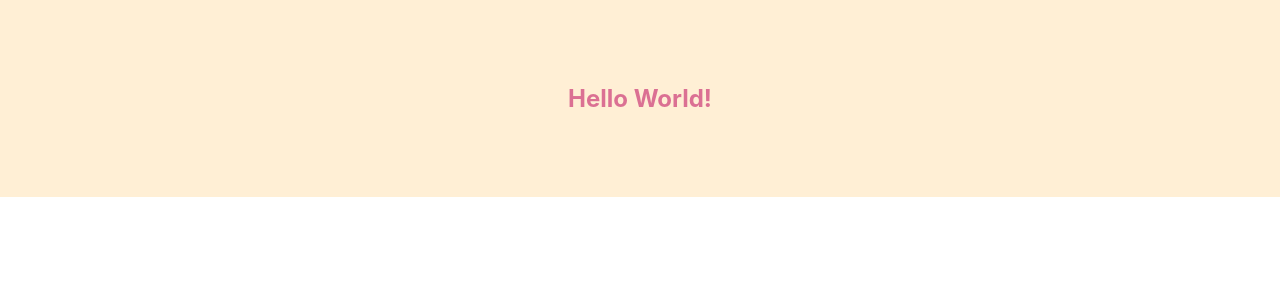
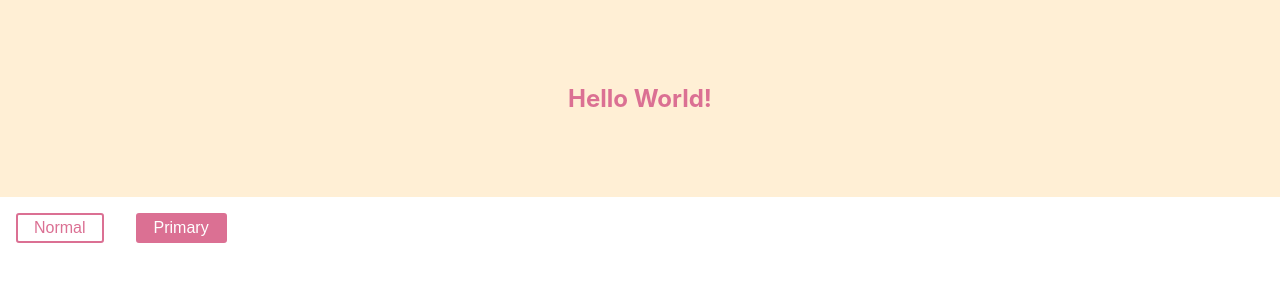
Before and after one commit to rkdehdgus57/styled-component, a React (Create React App) app in the folder styling/: page / in a window 1280 px wide. Shown: the top 300 px of the page. Built offline with nearby package versions, Linux system fonts and the light colour scheme.

Commit message:
Button props 적용

```diff
--- a/styling/src/App.css
+++ /dev/null
@@ -1,38 +0,0 @@
-.App {
-  text-align: center;
-}
-
-.App-logo {
-  height: 40vmin;
-  pointer-events: none;
-}
-
-@media (prefers-reduced-motion: no-preference) {
-  .App-logo {
-    animation: App-logo-spin infinite 20s linear;
-  }
-}
-
-.App-header {
-  background-color: #282c34;
-  min-height: 100vh;
-  display: flex;
-  flex-direction: column;
-  align-items: center;
-  justify-content: center;
-  font-size: calc(10px + 2vmin);
-  color: white;
-}
-
-.App-link {
-  color: #61dafb;
-}
-
-@keyframes App-logo-spin {
-  from {
-    transform: rotate(0deg);
-  }
-  to {
-    transform: rotate(360deg);
-  }
-}
--- a/styling/src/App.js
+++ b/styling/src/App.js
@@ -1,4 +1,3 @@
-import './App.css';
 import StyledComponentsExample from "./components/StyleComponentsExample/StyledComponentsExample";
 import React from "react";
 
--- a/styling/src/components/StyleComponentsExample/StyledComponentsExample.js
+++ b/styling/src/components/StyleComponentsExample/StyledComponentsExample.js
@@ -13,9 +13,25 @@ export default function StyledComponentsExample() {
         background: papayawhip;
     `
 
+    const Button = styled.button`
+      /* Adapt the colors based on primary prop */
+      background: ${props => props.primary ? "palevioletred" : "white"};
+      color: ${props => props.primary ? "white" : "palevioletred"};
+
+      font-size: 1em;
+      margin: 1em;
+      padding: 0.25em 1em;
+      border: 2px solid palevioletred;
+      border-radius: 3px;
+    `;
+
     return (
-        <Wrapper>
-            <Title>Hello World!</Title>
-        </Wrapper>
+        <>
+            <Wrapper>
+                <Title>Hello World!</Title>
+            </Wrapper>
+            <Button onClick={() => alert('normal')}>Normal</Button>
+            <Button primary onClick={() => alert('primary')}>Primary</Button>
+        </>
     )
 }
```
